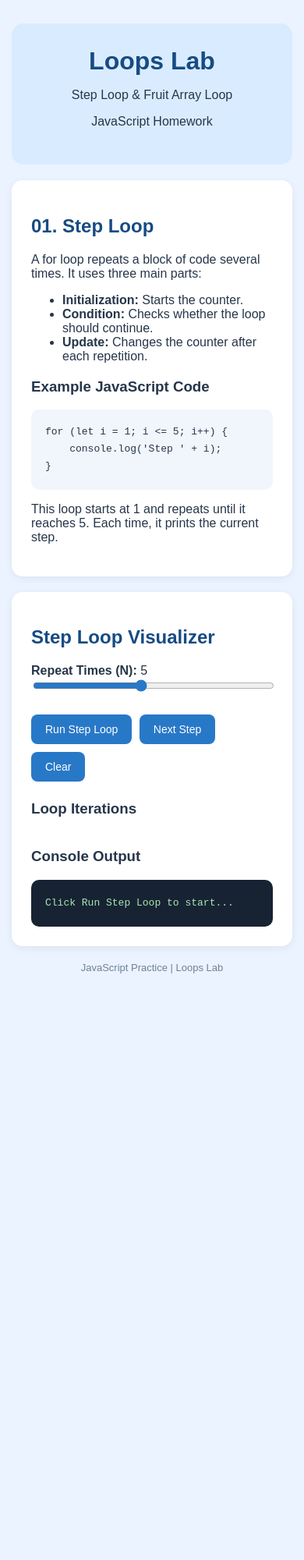
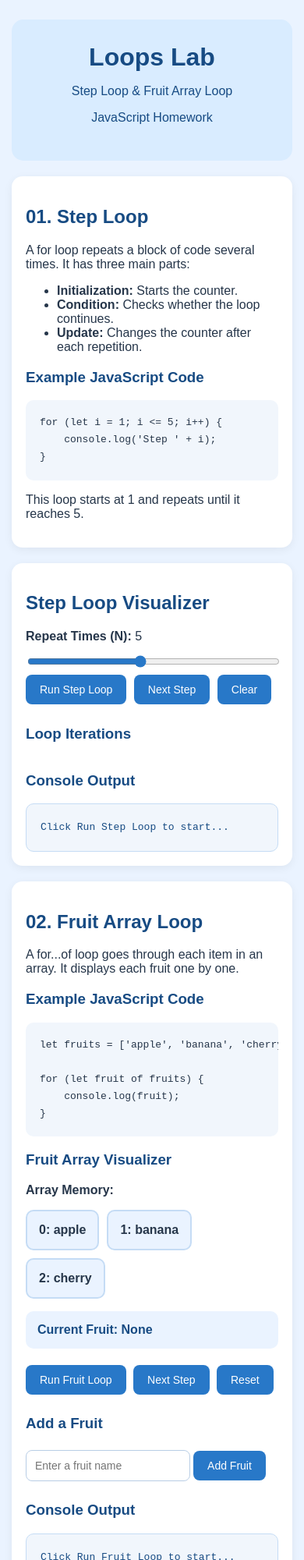
Before and after one commit to roshani123sunar/web-pro, a plain HTML site: page Week 5/fruitloop.html in a window 390 px wide. Shown: the top 2000 px of the page at 78% size. Before the commit the page ends 1278 px from the top, so only its background shows below. Drawn offline with Linux system fonts and the light colour scheme.

Commit message:
Update fruitloop.html

```diff
--- a/Week 5/fruitloop.html
+++ b/Week 5/fruitloop.html
@@ -4,7 +4,7 @@
 <head>
 <meta charset="UTF-8">
 <meta name="viewport" content="width=device-width, initial-scale=1.0">
-    <title>Loops Lab - Step Loop</title>
+<title>Loops Lab</title>
 
 <style>
 * {
@@ -13,7 +13,7 @@
 
 body {
     margin: 0;
-            padding: 30px 15px;
+    padding: 25px 15px;
     font-family: Arial, sans-serif;
     background: #eaf3ff;
     color: #26364a;
@@ -26,6 +26,7 @@
 
 header {
     background: #d9ecff;
+    color: #174b83;
     text-align: center;
     padding: 30px 15px;
     border-radius: 15px;
@@ -33,7 +34,6 @@
 }
 
 header h1 {
-            color: #174b83;
     margin: 0 0 10px;
 }
 
@@ -45,7 +45,7 @@
     box-shadow: 0 3px 12px rgba(0,0,0,0.06);
 }
 
-        h2 {
+h2, h3 {
     color: #174b83;
 }
 
@@ -60,6 +60,18 @@
 input[type="range"] {
     width: 100%;
     accent-color: #2878c8;
+    margin-top: 15px;
+}
+
+input[type="text"] {
+    padding: 11px;
+    width: 65%;
+    max-width: 300px;
+    border: 1px solid #b8cde5;
+    border-radius: 8px;
+    font-size: 14px;
+    background: white;
+    color: #26364a;
 }
 
 button {
@@ -81,11 +93,12 @@
     display: flex;
     flex-wrap: wrap;
     gap: 10px;
-            margin-top: 20px;
+    margin-top: 15px;
 }
 
 .step {
     background: #eaf3ff;
+    color: #26364a;
     border: 2px solid #c5dcf5;
     padding: 15px;
     border-radius: 10px;
@@ -94,15 +107,16 @@
     font-weight: bold;
 }
 
-        .active {
+.step.active {
     background: #2878c8;
     color: white;
     border-color: #174b83;
 }
 
 .console {
-            background: #172333;
-            color: #a8e6b0;
+    background: #f1f6fc;
+    color: #174b83;
+    border: 1px solid #c5dcf5;
     padding: 18px;
     border-radius: 10px;
     min-height: 60px;
@@ -111,10 +125,29 @@
     overflow-wrap: anywhere;
 }
 
+#currentFruit {
+    background: #eaf3ff;
+    color: #174b83;
+    padding: 15px;
+    border-radius: 10px;
+    font-weight: bold;
+}
+
 .footer {
     text-align: center;
     color: #718096;
     font-size: 13px;
+    padding: 15px;
+}
+
+@media (max-width: 600px) {
+    .card {
+        padding: 18px;
+    }
+
+    button {
+        margin-bottom: 8px;
+    }
 }
 </style>
 </head>
@@ -129,17 +162,19 @@
     <p>JavaScript Homework</p>
 </header>
 
+<!-- TASK 1: STEP LOOP -->
+
 <section class="card">
     <h2>01. Step Loop</h2>
 
     <p>
         A for loop repeats a block of code several times.
-            It uses three main parts:
+        It has three main parts:
     </p>
 
     <ul>
         <li><strong>Initialization:</strong> Starts the counter.</li>
-            <li><strong>Condition:</strong> Checks whether the loop should continue.</li>
+        <li><strong>Condition:</strong> Checks whether the loop continues.</li>
         <li><strong>Update:</strong> Changes the counter after each repetition.</li>
     </ul>
 
@@ -151,7 +186,6 @@
 
     <p>
         This loop starts at 1 and repeats until it reaches 5.
-            Each time, it prints the current step.
     </p>
 </section>
 
@@ -169,21 +203,65 @@
         min="1"
         max="10"
         value="5"
-            oninput="changeRepeat()"
     >
 
-        <div style="margin-top:20px;">
-            <button onclick="runLoop()">Run Step Loop</button>
+    <div>
+        <button onclick="runStepLoop()">Run Step Loop</button>
         <button onclick="nextStep()">Next Step</button>
-            <button onclick="clearLoop()">Clear</button>
+        <button onclick="clearStepLoop()">Clear</button>
     </div>
 
     <h3>Loop Iterations</h3>
-        <div class="steps" id="steps"></div>
+    <div class="steps" id="stepBoxes"></div>
 
     <h3>Console Output</h3>
-        <div class="console" id="consoleOutput">
+    <div class="console" id="stepConsole">
         Click Run Step Loop to start...
+    </div>
+</section>
+
+<!-- TASK 2: FRUIT ARRAY LOOP -->
+
+<section class="card">
+    <h2>02. Fruit Array Loop</h2>
+
+    <p>
+        A for...of loop goes through each item in an array.
+        It displays each fruit one by one.
+    </p>
+
+    <h3>Example JavaScript Code</h3>
+
+    <pre><code>let fruits = ['apple', 'banana', 'cherry'];
+
+for (let fruit of fruits) {
+    console.log(fruit);
+}</code></pre>
+
+    <h3>Fruit Array Visualizer</h3>
+
+    <p><strong>Array Memory:</strong></p>
+    <div class="steps" id="fruitArray"></div>
+
+    <p id="currentFruit">Current Fruit: None</p>
+
+    <button onclick="runFruitLoop()">Run Fruit Loop</button>
+    <button onclick="nextFruit()">Next Step</button>
+    <button onclick="resetFruitLoop()">Reset</button>
+
+    <h3>Add a Fruit</h3>
+
+    <input
+        type="text"
+        id="newFruit"
+        placeholder="Enter a fruit name"
+    >
+
+    <button onclick="addFruit()">Add Fruit</button>
+
+    <h3>Console Output</h3>
+    <div class="console" id="fruitConsole">
+        Click Run Fruit Loop to start...
     </div>
 </section>
 
@@ -194,66 +272,167 @@
 </div>
 
 <script>
+
+// STEP LOOP
+
 let repeatTimes = 5;
 let currentStep = 0;
-    let running = false;
+let stepRunning = false;
 
-    function changeRepeat() {
-        repeatTimes = Number(document.getElementById("repeatCount").value);
+const repeatSlider = document.getElementById("repeatCount");
+
+repeatSlider.addEventListener("input", function() {
+    repeatTimes = Number(this.value);
     document.getElementById("repeatValue").textContent = repeatTimes;
-        clearLoop();
-    }
+    clearStepLoop();
+});
 
-    function runLoop() {
+function runStepLoop() {
     currentStep = 0;
-        running = true;
+    stepRunning = true;
 
-        document.getElementById("steps").innerHTML = "";
-        document.getElementById("consoleOutput").innerHTML = "";
+    document.getElementById("stepBoxes").innerHTML = "";
+    document.getElementById("stepConsole").textContent = "";
 
     nextStep();
 }
 
 function nextStep() {
-        if (!running) {
-            document.getElementById("consoleOutput").textContent =
-                "Click Run Step Loop first.";
+    if (!stepRunning) {
+        document.getElementById("stepConsole").textContent =
+            "Click Run Step Loop to start.";
         return;
     }
 
     if (currentStep >= repeatTimes) {
-            document.getElementById("consoleOutput").innerHTML +=
-                "<br>Loop finished!";
-            running = false;
+        stepRunning = false;
         return;
     }
 
     currentStep++;
 
-        let stepBox = document.createElement("div");
-        stepBox.className = "step active";
-        stepBox.textContent = "Step " + currentStep;
+    const box = document.createElement("div");
+    box.className = "step active";
+    box.textContent = "Step " + currentStep;
 
-        document.getElementById("steps").appendChild(stepBox);
+    document.getElementById("stepBoxes").appendChild(box);
 
-        document.getElementById("consoleOutput").innerHTML +=
+    document.getElementById("stepConsole").innerHTML +=
         "Step " + currentStep + "<br>";
 
     if (currentStep === repeatTimes) {
-            document.getElementById("consoleOutput").innerHTML +=
+        document.getElementById("stepConsole").innerHTML +=
             "Loop finished!";
-            running = false;
+        stepRunning = false;
     }
 }
 
-    function clearLoop() {
+function clearStepLoop() {
     currentStep = 0;
-        running = false;
+    stepRunning = false;
 
-        document.getElementById("steps").innerHTML = "";
-        document.getElementById("consoleOutput").textContent =
+    document.getElementById("stepBoxes").innerHTML = "";
+    document.getElementById("stepConsole").textContent =
         "Click Run Step Loop to start...";
 }
+
+
+// FRUIT ARRAY LOOP
+
+let fruits = ["apple", "banana", "cherry"];
+let fruitIndex = 0;
+let fruitRunning = false;
+
+function displayFruits() {
+    let html = "";
+
+    fruits.forEach(function(fruit, index) {
+        let activeClass =
+            fruitRunning && index === fruitIndex - 1 ? "active" : "";
+
+        html += `
+            <div class="step ${activeClass}">
+                ${index}: ${fruit}
+            </div>
+        `;
+    });
+
+    document.getElementById("fruitArray").innerHTML = html;
+}
+
+function runFruitLoop() {
+    fruitIndex = 0;
+    fruitRunning = true;
+
+    document.getElementById("fruitConsole").textContent = "";
+    document.getElementById("currentFruit").textContent =
+        "Current Fruit: None";
+
+    displayFruits();
+    nextFruit();
+}
+
+function nextFruit() {
+    if (!fruitRunning) {
+        document.getElementById("fruitConsole").textContent =
+            "Click Run Fruit Loop to start.";
+        return;
+    }
+
+    if (fruitIndex >= fruits.length) {
+        fruitRunning = false;
+        return;
+    }
+
+    let fruit = fruits[fruitIndex];
+
+    document.getElementById("currentFruit").textContent =
+        "Current Fruit: " + fruit;
+
+    document.getElementById("fruitConsole").innerHTML +=
+        fruit + "<br>";
+
+    fruitIndex++;
+
+    if (fruitIndex === fruits.length) {
+        document.getElementById("fruitConsole").innerHTML +=
+            "Loop finished!";
+        fruitRunning = false;
+    }
+
+    displayFruits();
+}
+
+function resetFruitLoop() {
+    fruitIndex = 0;
+    fruitRunning = false;
+
+    document.getElementById("currentFruit").textContent =
+        "Current Fruit: None";
+
+    document.getElementById("fruitConsole").textContent =
+        "Click Run Fruit Loop to start...";
+
+    displayFruits();
+}
+
+function addFruit() {
+    let input = document.getElementById("newFruit");
+    let fruit = input.value.trim();
+
+    if (fruit === "") {
+        alert("Please enter a fruit name.");
+        return;
+    }
+
+    fruits.push(fruit.toLowerCase());
+    input.value = "";
+
+    resetFruitLoop();
+}
+
+displayFruits();
+
 </script>
 
 </body>
```
Lines whose indentation alone changed are shown as unchanged.
